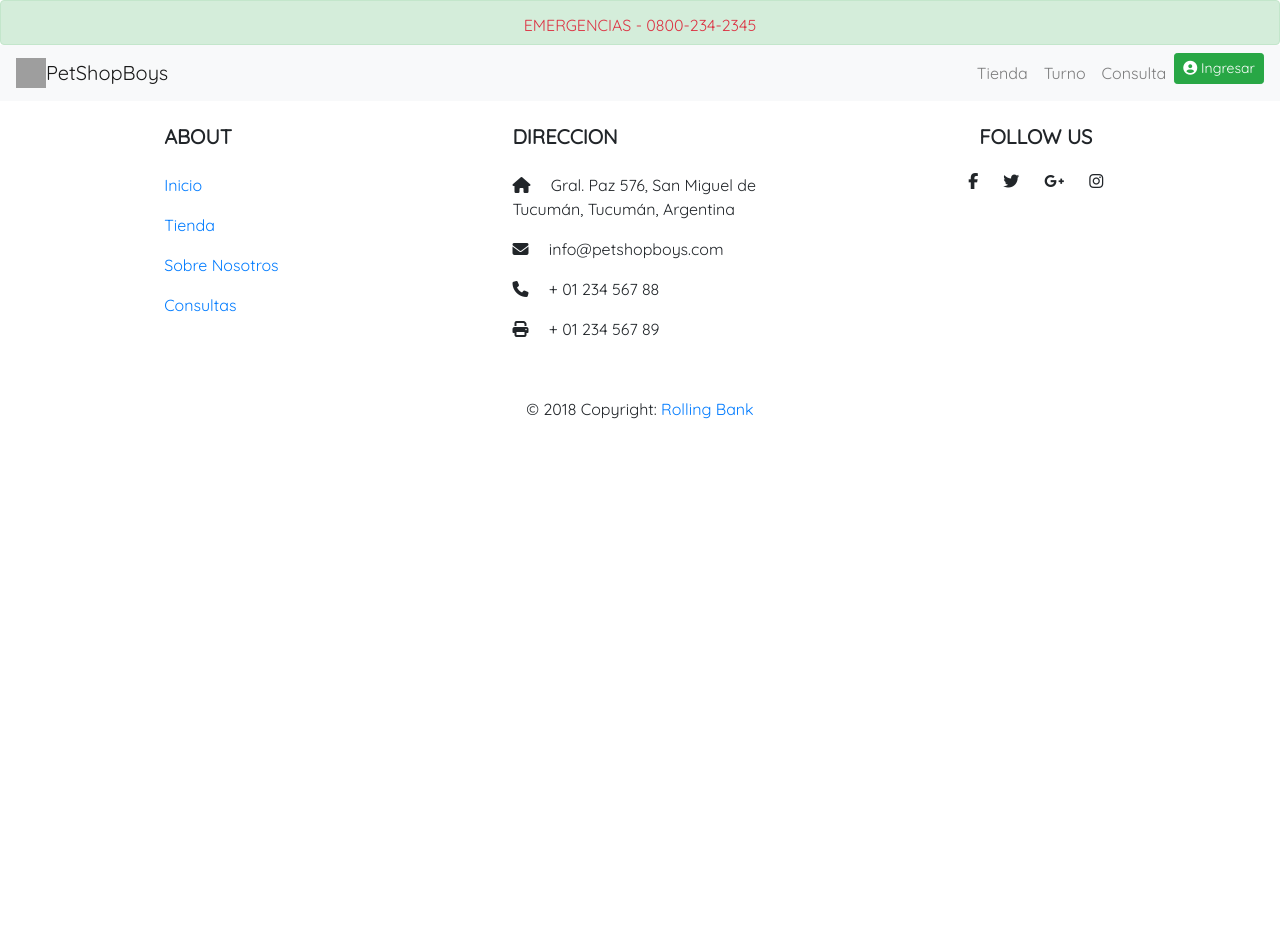
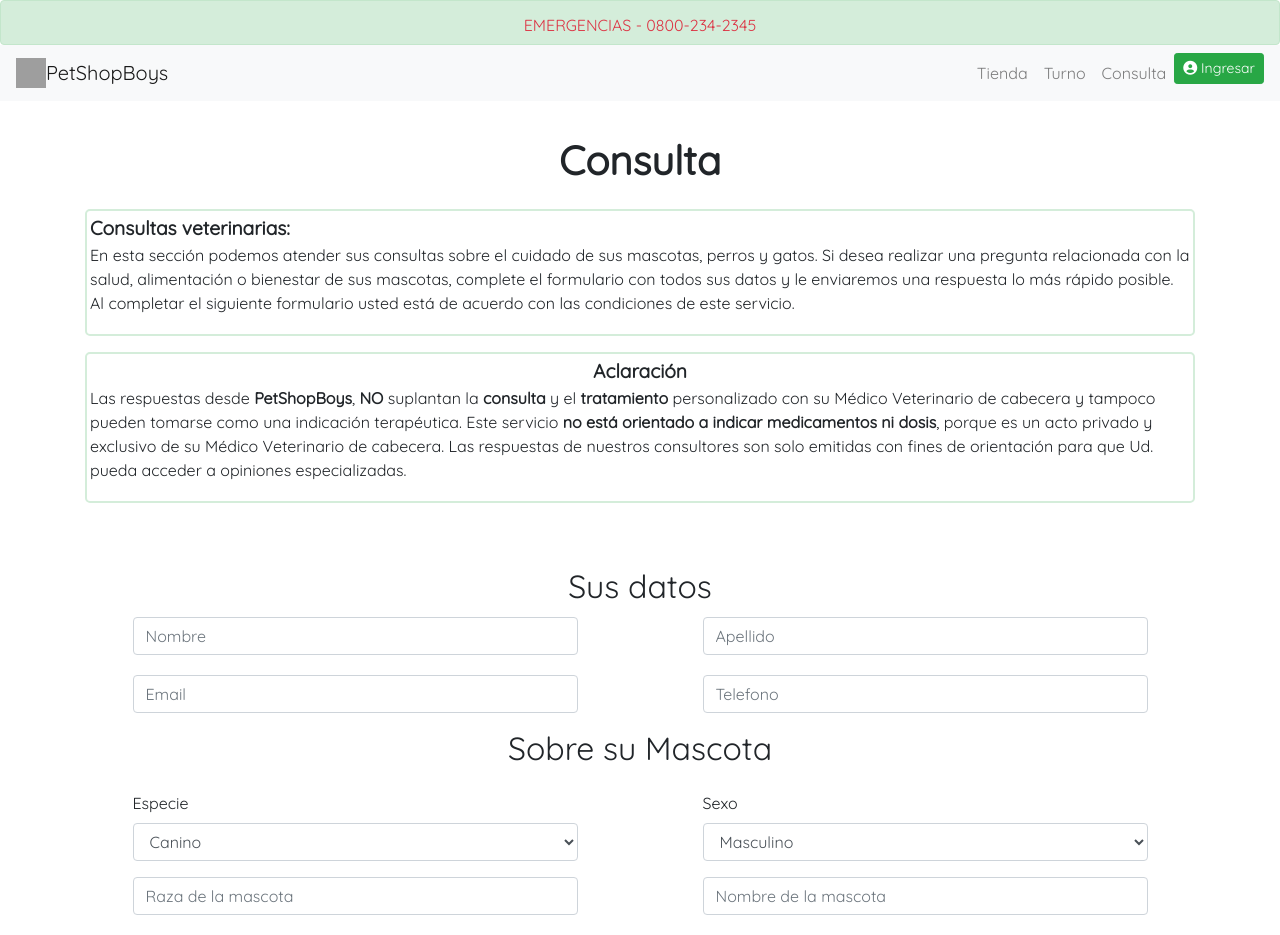
Before and after one commit to EapRules/PetShopBoys, a React (Create React App) app: page /consultas in a window 1280 px wide. Shown: the top 935 px of the page. Before the commit the page ends 800 px from the top, so only its background shows below. Built offline with nearby package versions, Linux system fonts and the light colour scheme; grey boxes are pictures that could not be loaded.

Commit message:
In progress

```diff
--- /dev/null
+++ b/src/Components/Consultas/Consultas.js
@@ -0,0 +1,78 @@
+import React, { Component } from 'react';
+import style from '../Consultas/Consultas.scss';
+
+export default class Consultas extends Component {
+    render() {
+        return (
+            <div className="container">
+                <h1 className="text-center main-title">Consulta</h1>
+                <div className="contenedor-aclaraciones my-3">
+                    <span>Consultas veterinarias:</span>
+                    <p>
+                        En esta sección podemos atender sus consultas sobre el cuidado de sus mascotas, perros y gatos. Si desea realizar una pregunta relacionada con la salud, alimentación o bienestar de sus mascotas, complete el formulario con todos sus datos y le enviaremos una respuesta lo más rápido posible.
+                        Al completar el siguiente formulario usted está de acuerdo con las condiciones de este servicio.
+                 </p>
+                </div>
+                <div className="contenedor-aclaraciones my-3">
+                    <div className="text-center">
+                        <span>Aclaración</span>
+                    </div>
+                    <p>
+                        Las respuestas desde <b>PetShopBoys</b>, <b>NO</b> suplantan la <b>consulta</b> y el <b>tratamiento</b> personalizado con su Médico Veterinario de cabecera y tampoco pueden tomarse como una indicación terapéutica.
+                        Este servicio <b>no está orientado a indicar medicamentos ni dosis</b>, porque es un acto privado y exclusivo de su Médico Veterinario de cabecera.
+                        Las respuestas de nuestros consultores son solo emitidas con fines de orientación para que Ud. pueda acceder a opiniones especializadas.
+                 </p>
+                </div>
+
+                <form className="py-5">
+
+                    <h2 className="text-center">Sus datos</h2>
+                    <div class="row py-1 justify-content-around">
+                        <div class="col-5">
+                            <input type="text" class="form-control" placeholder="Nombre" />
+                        </div>
+                        <div class="col-5">
+                            <input type="text" class="form-control" placeholder="Apellido" />
+                        </div>
+                    </div>
+                    <div class="row py-3 justify-content-around">
+                        <div class="col-5">
+                            <input type="email" class="form-control" placeholder="Email" />
+                        </div>
+                        <div class="col-5">
+                            <input type="text" class="form-control" placeholder="Telefono" />
+                        </div>
+                    </div>
+                    <h2 className="text-center">Sobre su Mascota</h2>
+                    <div class="row py-3 justify-content-around">
+                        <div class="form-group col-md-5">
+                            <label for="inputState">Especie</label>
+                            <select id="inputState" class="form-control">
+                                <option selected>Canino</option>
+                                <option>Felino</option>
+                                <option>Otro</option>
+                            </select>
+                        </div>
+                        <div class="form-group col-md-5">
+                            <label for="inputState">Sexo</label>
+                            <select id="inputState" class="form-control">
+                                <option selected>Masculino</option>
+                                <option>Femenino</option>
+                            </select>
+                        </div>
+                        <div class="col-5">
+                            <input type="text" class="form-control" placeholder="Raza de la mascota" />
+                        </div>
+                        <div class="col-5">
+                            <input type="text" class="form-control" placeholder="Nombre de la mascota" />
+                        </div>
+                        <div class="form-group my-3">
+                            <label for="exampleFormControlTextarea1">Example textarea</label>
+                            <textarea class="form-control w-80" rows="5"></textarea>
+                        </div>
+                    </div>
+                </form>
+            </div>
+        )
+    }
+}
--- /dev/null
+++ b/src/Components/Consultas/Consultas.scss
@@ -0,0 +1,14 @@
+.main-title{
+    margin-top: 35px;
+    margin-bottom: 25px;
+    font-weight: bold;
+}
+.contenedor-aclaraciones{
+    border: 2px solid #D4EDDA;
+    border-radius: 5px;
+    padding: 3px;
+    span{
+        font-weight: bold;
+        font-size: 1.2rem;
+    };
+}
--- a/src/pages/App.js
+++ b/src/pages/App.js
@@ -13,6 +13,7 @@ import {
   Route,
   Link
 } from "react-router-dom";
+import Consultas from '../Components/Consultas/Consultas';
 
 function App() {
   return (
@@ -32,6 +33,9 @@ function App() {
               <Route exact path="/admin/productos" component={Sidebar,ProductList}>
 
               </Route>
+              <Route exact path="/consultas" component={Consultas}>
+
+                </Route>
           </Switch>
           <Footer/>
         </main>
```
